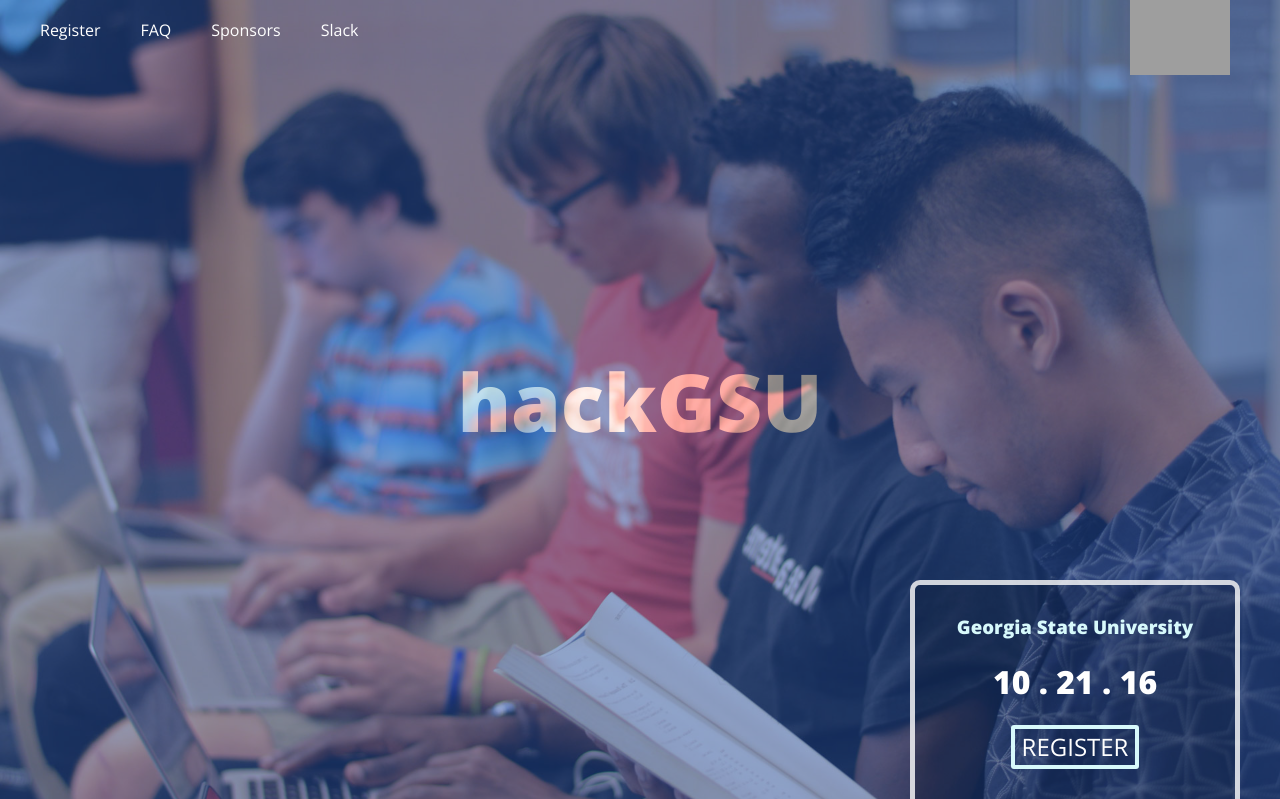
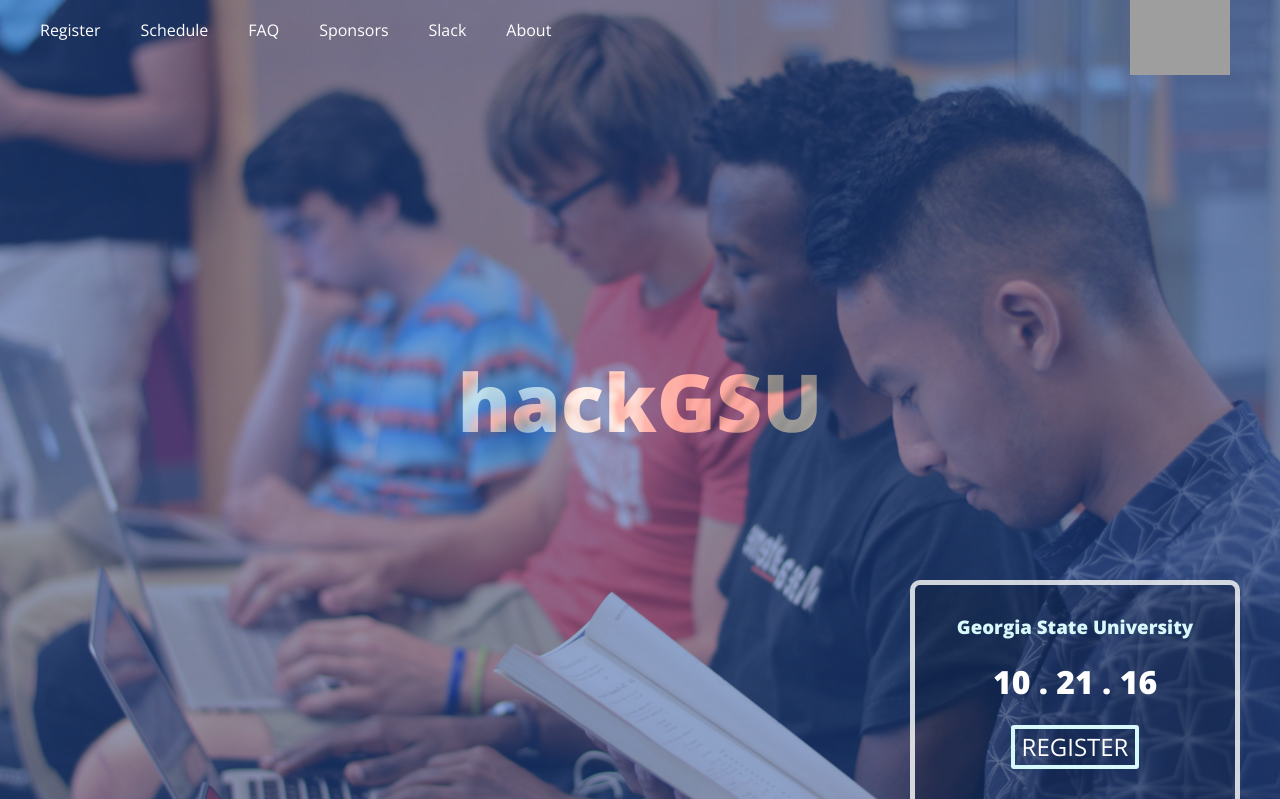
Before and after one commit to soloarnett/hackgsu-website, a PHP site: page / in a window 1280 px wide. Shown: the top 799 px of the page. Run offline with PHP 8.4, Linux system fonts and the light colour scheme; grey boxes are pictures that could not be loaded.

Commit message:
added some links boi

```diff
--- a/css/main.css
+++ b/css/main.css
@@ -1153,4 +1153,10 @@ span{
 	#friday{
 		padding-left: 0;
 	}
+	#schedule-link{
+		display: none;
+	}
+	#explore-link{
+		display: none;
+	}
 }
--- a/index.html
+++ b/index.html
@@ -25,6 +25,9 @@
 						<div class="position-relative float-left unselectable link nav-link width-third" id="register-link">
 							<span class="nav-link-text">Register</span>
 						</div>
+						<div class="position-relative float-left unselectable link nav-link width-third" id="schedule-link">
+							<span class="nav-link-text">Schedule</span>
+						</div>
 						<div class="position-relative float-left unselectable link nav-link  width-third" id="faq-link">
 							<span class="nav-link-text">FAQ</span>
 						</div>
@@ -33,6 +36,9 @@
 						</div>
 						<div class="position-relative float-left unselectable link nav-link width-third" id="slack-link">
 							<span class="nav-link-text">Slack</span>
+						</div>
+						<div class="position-relative float-left unselectable link nav-link width-third" id="explore-link">
+							<span class="nav-link-text">About</span>
 						</div>
 					</div>
 				</div>
--- a/scripts/main.js
+++ b/scripts/main.js
@@ -83,6 +83,24 @@ $(document).ready(function(){
 	    $('body').css("overflow", "auto");
 	});
 
+	$("#schedule-link").click(function() {
+		// console.log("faq clicked");
+		$('body').css("overflow", "hidden");
+	    $('body').animate({
+	        scrollTop: $("#schedule").offset().top
+	    }, 500);
+	    $('body').css("overflow", "auto");
+	});
+
+	$("#explore-link").click(function() {
+		// console.log("faq clicked");
+		$('body').css("overflow", "hidden");
+	    $('body').animate({
+	        scrollTop: $("#explore-title").offset().top
+	    }, 500);
+	    $('body').css("overflow", "auto");
+	});
+
 	$("#sponsors-link").click(function() {
 	    $('body').animate({
 	        scrollTop: $("#sponsors").offset().top
```
